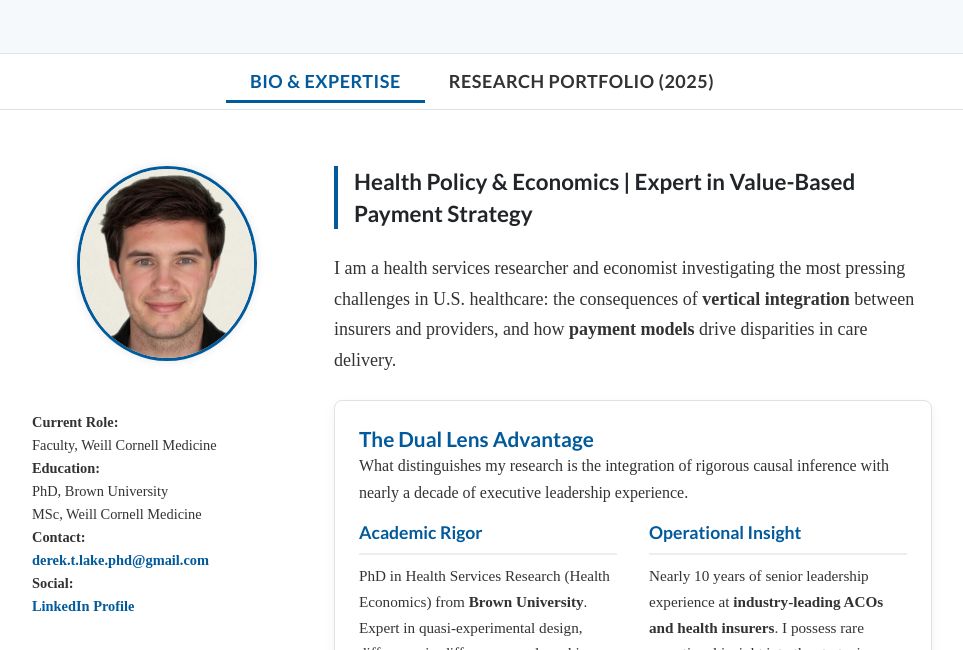
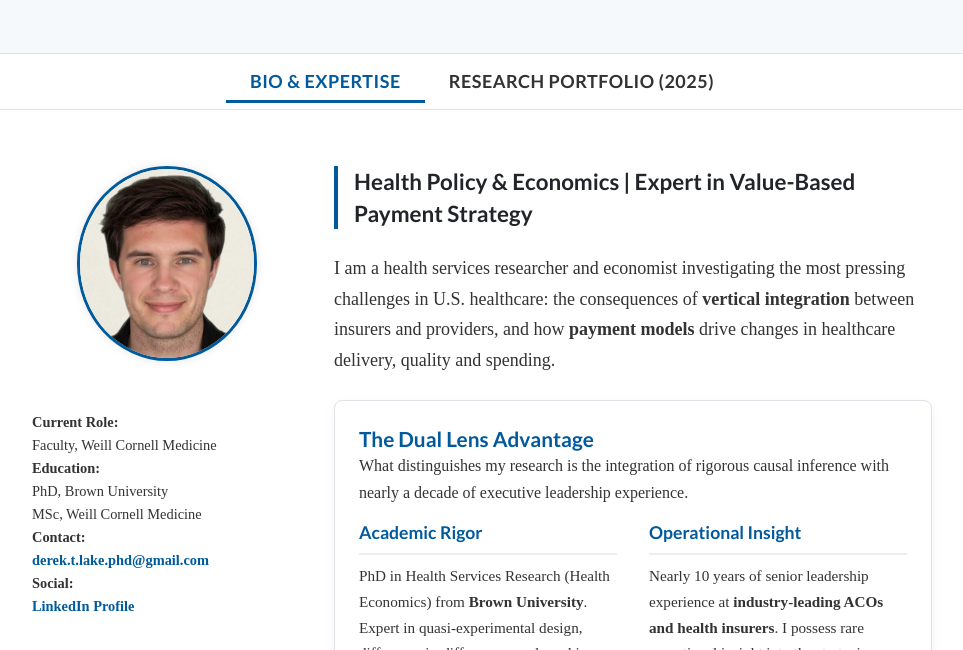
Before and after one commit to derektlakephd-prog/derek-lake-portfolio, a plain HTML site: page index.html in a window 1280 px wide. Shown: the part 150-800 px from the top of the page, without its empty margins (158-1121 px from the left). Drawn offline with Linux system fonts and the light colour scheme; a web font is replaced by a local one.

Commit message:
Update index.html

```diff
--- a/index.html
+++ b/index.html
@@ -307,7 +307,7 @@
 
                     <p class="tagline">Health Policy & Economics | Expert in Value-Based Payment Strategy</p>
 
-                    <p>I am a health services researcher and economist investigating the most pressing challenges in U.S. healthcare: the consequences of <strong>vertical integration</strong> between insurers and providers, and how <strong>payment models</strong> drive disparities in care delivery.</p>
+                    <p>I am a health services researcher and economist investigating the most pressing challenges in U.S. healthcare: the consequences of <strong>vertical integration</strong> between insurers and providers, and how <strong>payment models</strong> drive changes in healthcare delivery, quality and spending.</p>
 
                     <div class="highlight-box">
                         <h3 style="margin-top: 0; font-size: 1.3rem;">The Dual Lens Advantage</h3>
```
